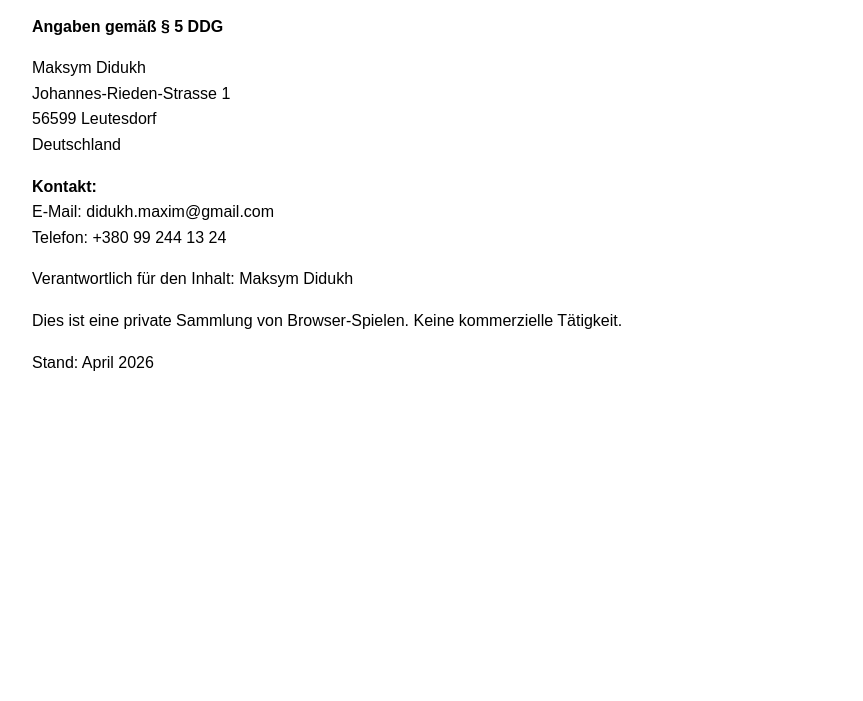
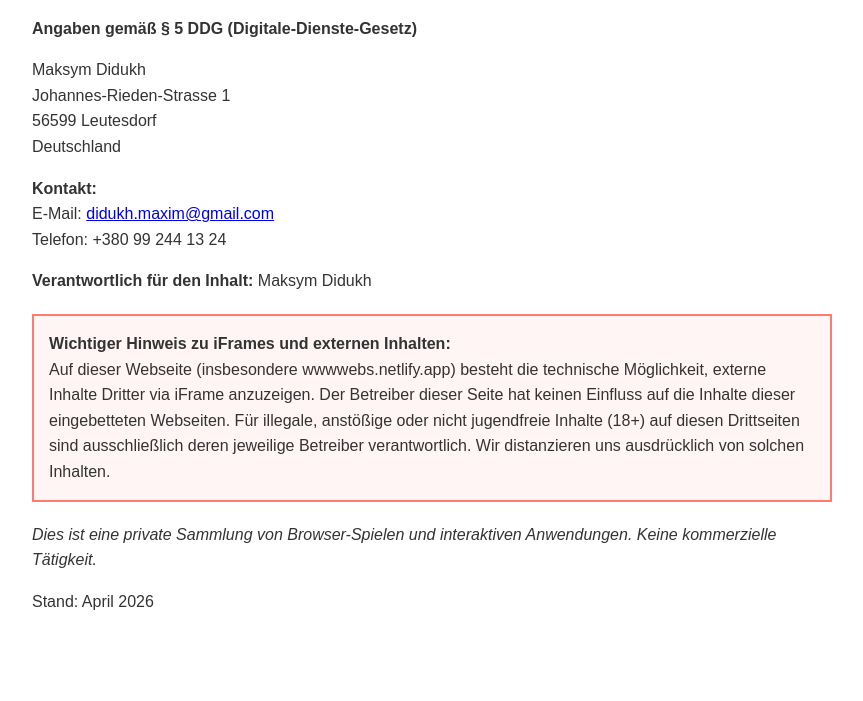
Before and after one commit to Vector-skam/yurist, a plain HTML site: page impressum.html in a window 1280 px wide. Shown: the part 99-800 px from the top of the page, without its empty margins (8-871 px from the left). Drawn offline with Linux system fonts and the light colour scheme.

Commit message:
Update impressum.html

```diff
--- a/impressum.html
+++ b/impressum.html
@@ -2,12 +2,17 @@
 <html lang="de">
 <head>
     <meta charset="UTF-8">
-    <title>Impressum - <span id="project-title"></span></title>
-    <style>body{font-family:Arial,sans-serif;margin:40px;line-height:1.6;}</style>
+    <meta name="viewport" content="width=device-width, initial-scale=1.0">
+    <title>Impressum - Maksym Didukh Projects</title>
+    <style>
+        body { font-family: Arial, sans-serif; margin: 40px; line-height: 1.6; color: #333; max-width: 800px; }
+        h1 { color: #000; border-bottom: 2px solid #eee; }
+        .warning-box { border: 2px solid #ff7b72; padding: 15px; margin: 20px 0; background: #fff5f5; }
+    </style>
 </head>
 <body>
     <h1>Impressum</h1>
-    <p><strong>Angaben gemäß § 5 DDG</strong></p>
+    <p><strong>Angaben gemäß § 5 DDG (Digitale-Dienste-Gesetz)</strong></p>
 
     <p>
         Maksym Didukh<br>
@@ -18,17 +23,24 @@
 
     <p>
         <strong>Kontakt:</strong><br>
-        E-Mail: didukh.maxim@gmail.com<br>
+        E-Mail: <a href="mailto:didukh.maxim@gmail.com">didukh.maxim@gmail.com</a><br>
         Telefon: +380 99 244 13 24
     </p>
 
-    <p>Verantwortlich für den Inhalt: Maksym Didukh</p>
-    <p>Dies ist eine private Sammlung von Browser-Spielen. Keine kommerzielle Tätigkeit.</p>
+    <p><strong>Verantwortlich für den Inhalt:</strong> Maksym Didukh</p>
+
+    <div class="warning-box">
+        <strong>Wichtiger Hinweis zu iFrames und externen Inhalten:</strong><br>
+        Auf dieser Webseite (insbesondere wwwwebs.netlify.app) besteht die technische Möglichkeit, externe Inhalte Dritter via iFrame anzuzeigen. Der Betreiber dieser Seite hat keinen Einfluss auf die Inhalte dieser eingebetteten Webseiten. Für illegale, anstößige oder nicht jugendfreie Inhalte (18+) auf diesen Drittseiten sind ausschließlich deren jeweilige Betreiber verantwortlich. Wir distanzieren uns ausdrücklich von solchen Inhalten.
+    </div>
+
+    <p><em>Dies ist eine private Sammlung von Browser-Spielen und interaktiven Anwendungen. Keine kommerzielle Tätigkeit.</em></p>
     <p>Stand: April 2026</p>
+
 
     <script>
         const base = window.location.origin;
-        const title = document.title.trim() || "VECTOR-SKAM Project";
+        const title = document.title.trim() || "Maksym Didukh Project";
         document.getElementById('project-title').textContent = title;
     </script>
 </body>
```
